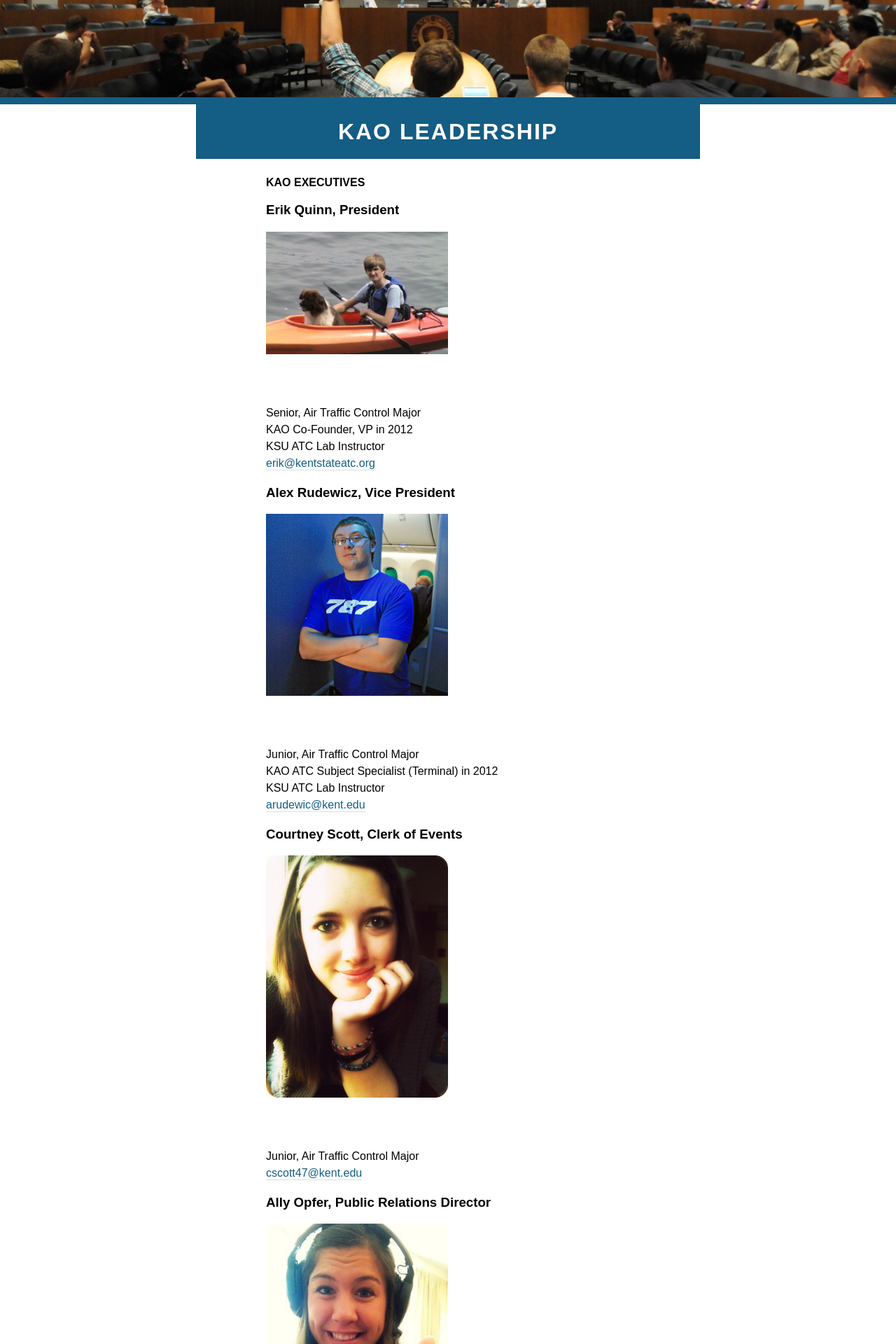
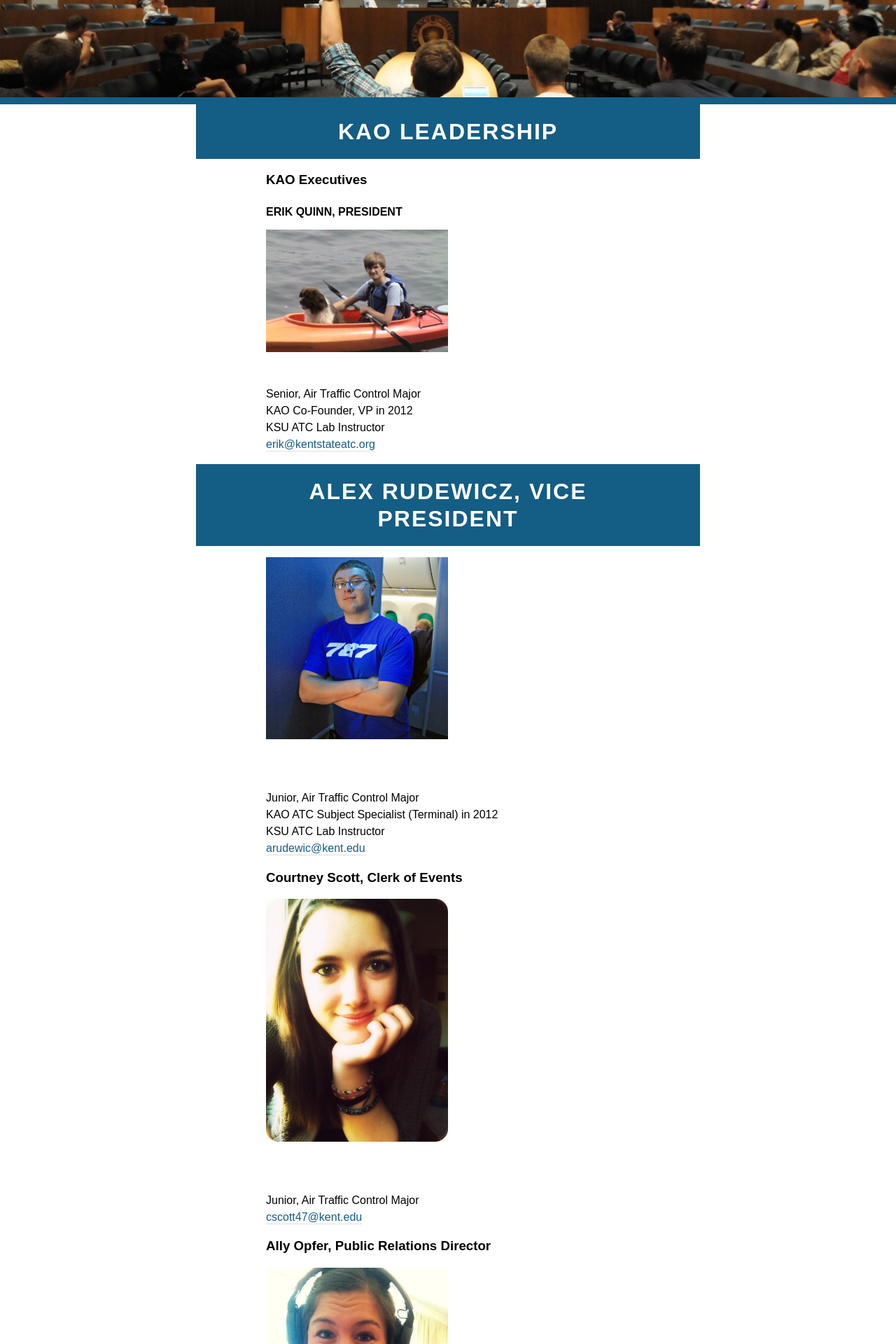
Before and after one commit to tbliss1/kentstateatc.github.com, a Jekyll site: the page built from leadership/index.md, in a window 1280 px wide. Shown: the part 361-2281 px from the top of the page at 70% size. Built offline with Jekyll 4.4.1, drawn with Linux system fonts in a browser that asks for light colours; Markdown is read by kramdown in place of the engine named in the settings.

```diff
--- a/leadership/index.md
+++ b/leadership/index.md
@@ -4,9 +4,9 @@ title: KAO Leadership
 ---
 # KAO Leadership
 
-## __KAO Executives__
+### __KAO Executives__
 
-### Erik Quinn, President
+## Erik Quinn, President
 ![EQ](/assets/images/leadership/EQ.jpg)
 Senior, Air Traffic Control Major
 KAO Co-Founder, VP in 2012
@@ -14,7 +14,7 @@ KSU ATC Lab Instructor
 [erik@kentstateatc.org](mailto:erik@kentstateatc.org)
 
 
-### Alex Rudewicz, Vice President
+# Alex Rudewicz, Vice President
 ![AR](/assets/images/leadership/AR.jpg)
 Junior, Air Traffic Control Major
 KAO ATC Subject Specialist (Terminal) in 2012
```
